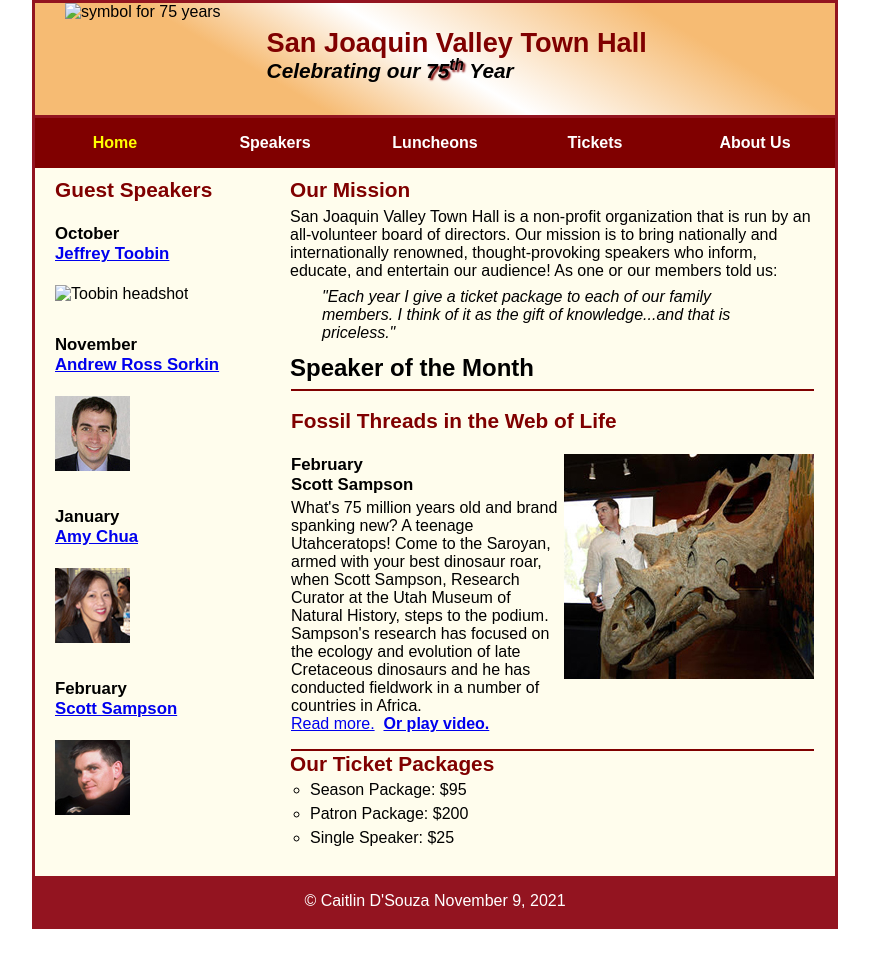
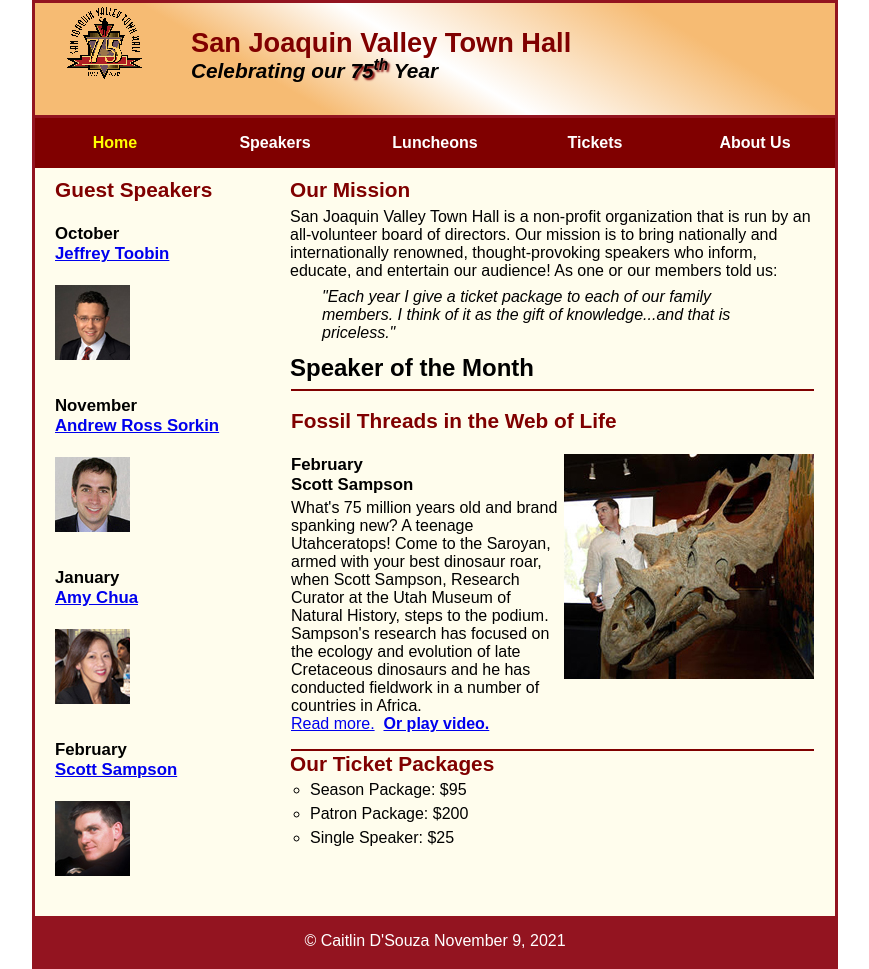
Before and after one commit to caitlind26/A13, a plain HTML site: page index.html in a window 1280 px wide. Shown: the whole page, without its empty margins (205-1074 px from the left). Before the commit the page ends 929 px from the top, so only its background shows below. Drawn offline with Linux system fonts and the light colour scheme; files whose address does not match are found by name.

Commit message:
Update index.html

```diff
--- a/index.html
+++ b/index.html
@@ -5,7 +5,7 @@
 	<meta charset="utf-8">
 	<title>San Joaquin Valley Town Hall</title>
 	<link rel="shortcut icon" href="images/favicon.ico">
-	<img src="images/town_hall_logo.gif." class="logo" alt="symbol for 75 years" height="80">
+	<img src="C:\IS117downloads\exercises\town_hall_1\images\town_hall_logo.gif" class="logo" alt="symbol for 75 years" height="80">
 	<link rel="stylesheet" href="styles/normalize.css">
 	<link rel="stylesheet" href="styles/main.css">
 
@@ -64,7 +64,7 @@
 		<aside>
 		<h2>Guest Speakers</h2>
 			<h3>October <br> <a href="speakers/toobin.html">Jeffrey Toobin </a> </h3>
-				<img src="../toobin75.jpg" alt="Toobin headshot">
+				<img src="images/toobin75.jpg" alt="Toobin headshot">
 			<h3> November <br> <a href="speakers/sorkin.html"> Andrew Ross Sorkin </a> </h3>
 				<img src="images/sorkin75.jpg" alt="Sorkin headshot">
 			<h3> January <br> <a href="speakers/chua.html">Amy Chua</a> </h3>
```
